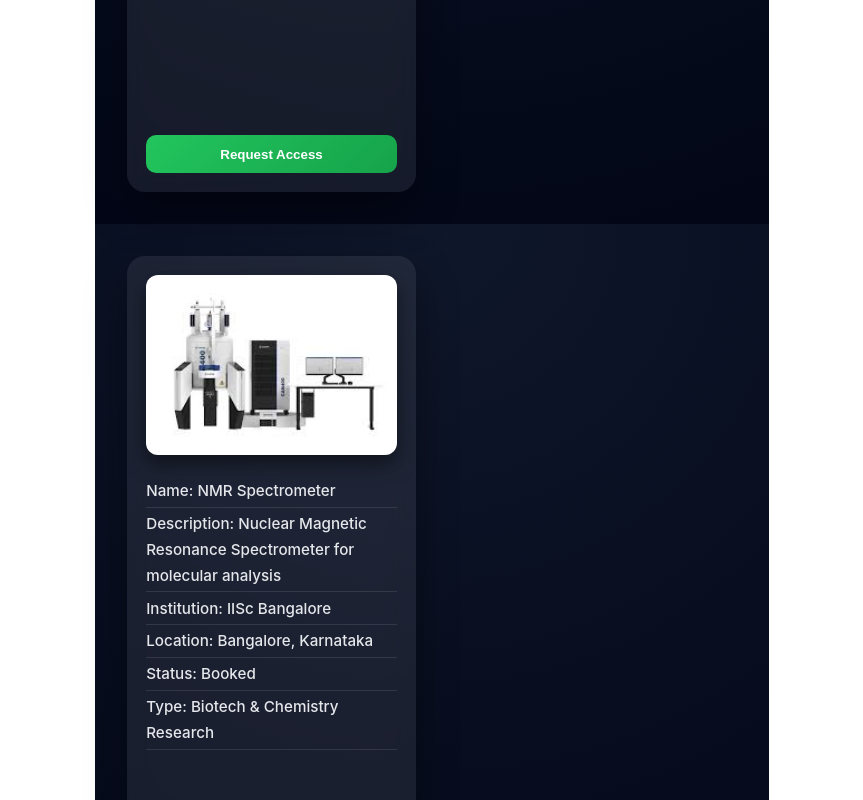
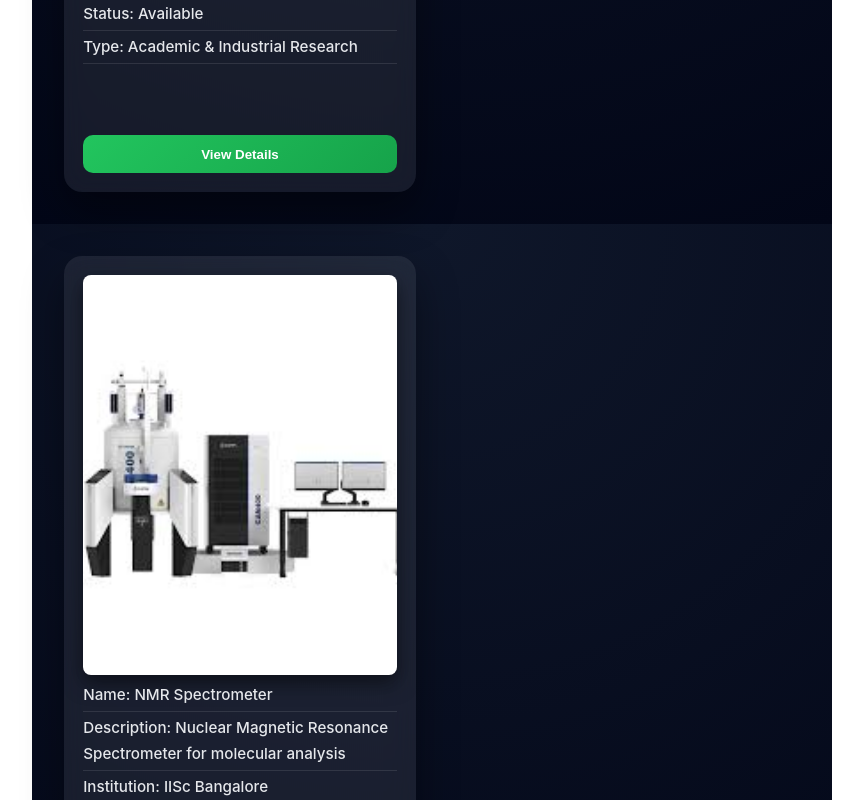
Before and after one commit to Nantha-Code/equipnet-india, a React (Vite) app: page /equipmentlist in a window 1280 px wide. Shown: the part 880-1680 px from the top of the page, without its empty margins (208-1071 px from the left). Built offline with nearby package versions, Linux system fonts and the light colour scheme.

Commit message:
the equipment card onclick navigations was changed

```diff
--- a/src/App.jsx
+++ b/src/App.jsx
@@ -41,11 +41,11 @@ function App() {
         <Route path="/" element={<Home />} />
         <Route path="login" element={<LoginPage />}/>
         <Route path="requestform" element={<RequestForm />} />
-        <Route path="equipmentdetails" element={<EquipmentDetails />} />
         <Route path="register" element={<RegisterPage />}/>
         <Route path="about" element={<About />}/>
         <Route path="equipmentlist" element={<EquipmentList />}/>
-
+        <Route path="equipmentcard" element={<EquipmentCard />}/>
+        {/* <Route path="equipmentdetails" element={<EquipmentDetails />} /> */}
 
         {/* <Route path="/grievances" element={<Grievances />} />
         <Route path="/privacy-policy" element={<PrivacyPolicy />} />
@@ -57,7 +57,7 @@ function App() {
 
 
 
-        <Route path="*" element={<NotFound />} />
+        {/* <Route path="*" element={<NotFound />} /> */}
     </Routes>
 
 
--- a/src/components/equipment/EquipmentCard.jsx
+++ b/src/components/equipment/EquipmentCard.jsx
@@ -1,19 +1,12 @@
 import React from 'react'
-import { useNavigate } from 'react-router';
 
 function EquipmentCard() {
-  const navigate = useNavigate();
   return (
     <>
     <div className="equipment-card">
-      <div className="card-details">
-        <h2>name: IIT Madras, Chennai</h2>
-      < h2>department:Microbiology</h2>
-
-      </div>
-      <div className="detail-button">
-        <button className='view-details' onClick={() =>navigate("equipmentdetails")}></button>
-      </div>
+    <h2>name: IIT Madras, Chennai</h2>
+    <h2>department:Microbiology</h2>
+    <a href="">View Details</a>
     </div>
     </>
   );
--- a/src/components/equipment/EquipmentList.css
+++ b/src/components/equipment/EquipmentList.css
@@ -1,7 +1,7 @@
 /* Main container grid */
 .equipmentlist-container {
   display: grid;
-  grid-template-columns: repeat(auto-fill, minmax(280px, 1fr));
+  grid-template-columns: repeat(2, 1fr);
   gap: 2rem;
   padding: 2rem;
   background: radial-gradient(circle at top, #0f172a, #020617);
@@ -18,7 +18,7 @@
   transition: transform 0.25s ease, box-shadow 0.25s ease;
   display: flex;
   flex-direction: column;
-  gap: 1rem;
+  /* gap: 1rem; */
 }
 
 /* Hover Netflix zoom effect */
@@ -30,9 +30,9 @@
 /* Image container */
 .machine-img img {
   width: 100%;
-  height: 180px;
+  height: 25rem;
   object-fit: cover;
-  border-radius: 12px;
+  border-radius: 8px;
   box-shadow: 0 8px 20px rgba(0,0,0,0.5);
 }
 
--- a/src/components/equipment/EquipmentList.jsx
+++ b/src/components/equipment/EquipmentList.jsx
@@ -30,12 +30,12 @@ function ListExpress({image, name, description, institution, location, availabil
   const navigate = useNavigate();
 return (
     <>
-    <div className="equipmentlist-container" onClick={() => navigate("equipmentcard")}>
-        <div className="cards-grid" onClick={() => navigate("equipmentcard")}>
+    <div className="equipmentlist-container">
+        <div className="cards-grid" >
           <div className="machine-img">
           <img src={image} alt="machine-image" onClick={() => navigate("equipmentcard")} />
           </div>
-          <ul>
+          <ul onClick={() => navigate("equipmentcard")}>
             <li>Name: {name}</li>
             <li>Description: {description}</li>
             <li>Institution: {institution}</li>
@@ -43,7 +43,7 @@ return (
             <li>Status: {availabilityStatus}</li>
             <li>Type: {usageType}</li>
          </ul>
-      <button className='request-access-btn' onClick={() => navigate("requestform")}>Request Access</button>
+      <button className='request-access-btn' onClick={() => navigate("requestform")}>View Details</button>
       </div>
     </div>
     </>
```
